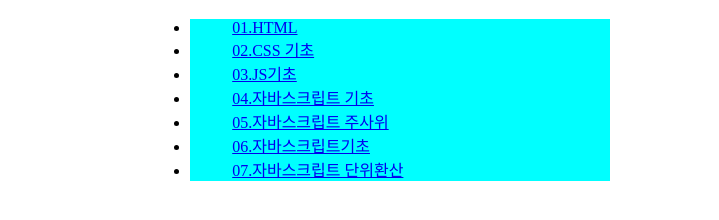
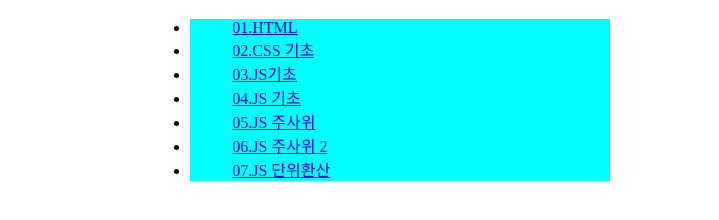
Before and after one commit to gdw95/kb8, a plain HTML site: page index.html in a window 1280 px wide. Shown: the part 70-290 px from the top of the page, without its empty margins (280-999 px from the left). Drawn offline with Linux system fonts and the light colour scheme.

Commit message:
인덱스수정

```diff
--- a/index.html
+++ b/index.html
@@ -18,10 +18,10 @@
         <li><a href='./01/01.html'>01.HTML</a></li>
         <li><a href="./02/02.html">02.CSS 기초</a></li>
         <li><a href="./03/03.html">03.JS기초</a></li>
-        <li><a href="./04/04.html">04.자바스크립트 기초</a></li>
-        <li><a href="./05/05.html">05.자바스크립트 주사위</a></li>
-        <li><a href="./06/06.html">06.자바스크립트기초</a></li>
-        <li><a href="./06/07.html">07.자바스크립트 단위환산</a></li>
+        <li><a href="./04/04.html">04.JS 기초</a></li>
+        <li><a href="./05/05.html">05.JS 주사위</a></li>
+        <li><a href="./06/06.html">06.JS 주사위 2 </a></li>
+        <li><a href="./06/07.html">07.JS 단위환산</a></li>
     </ul>
 </main>
 </body>
```
